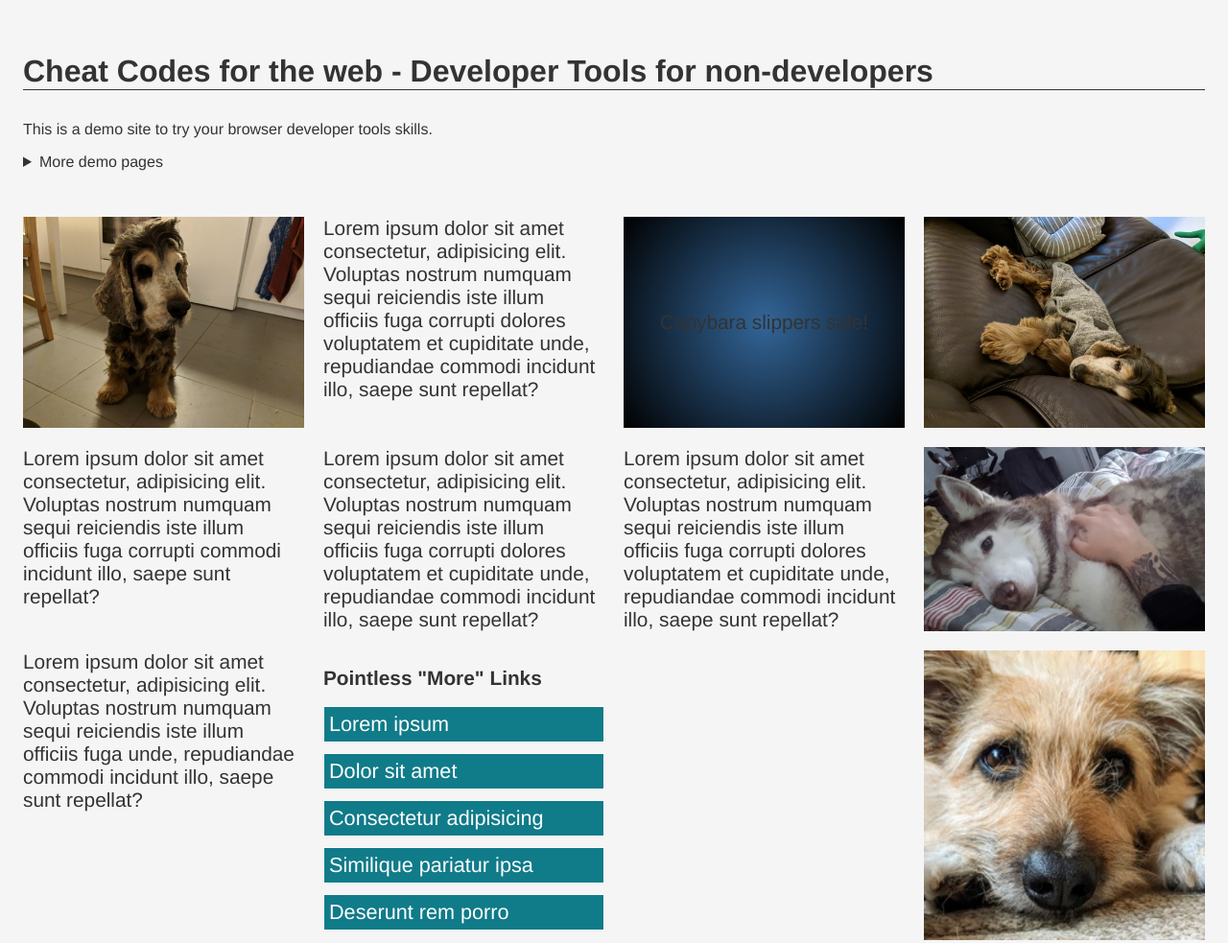
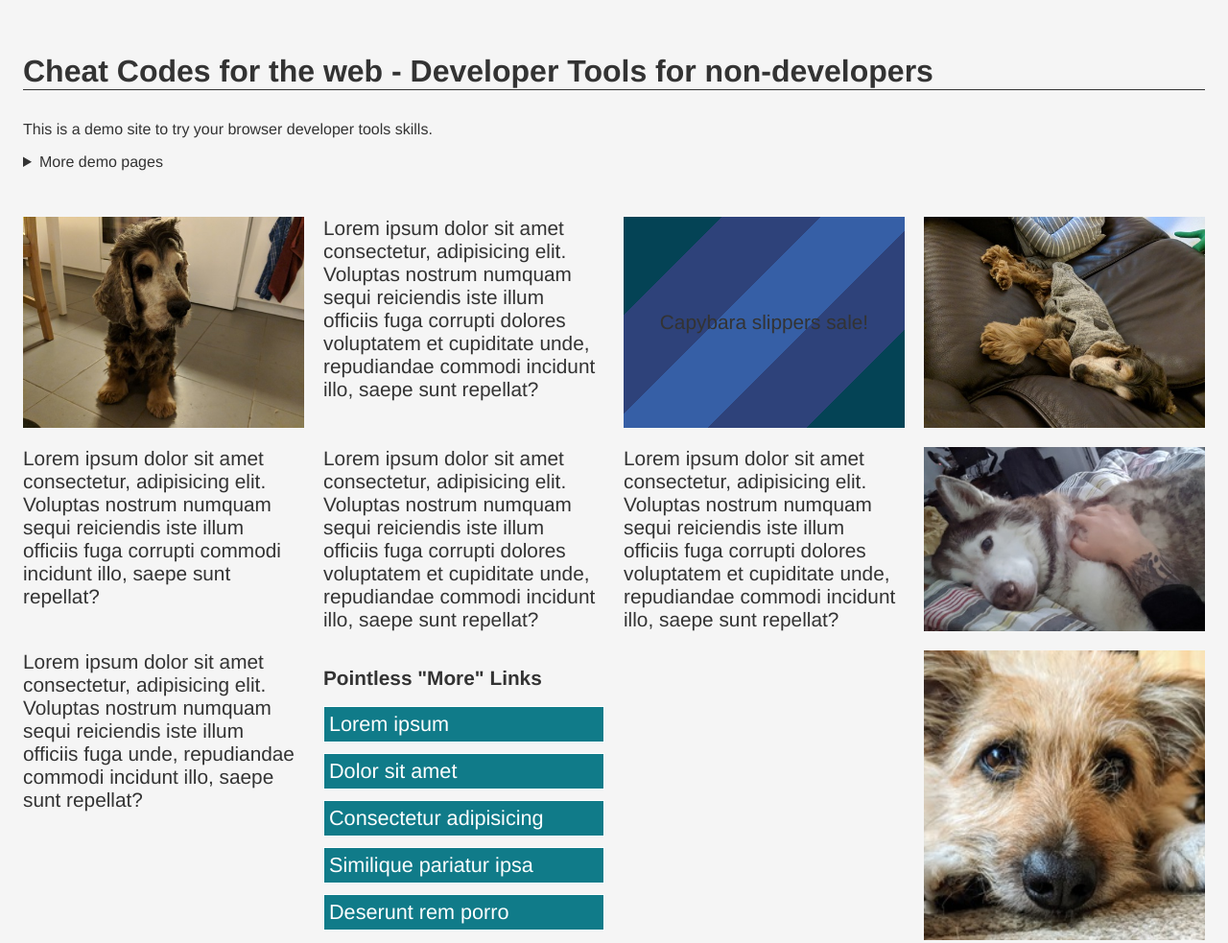
Before and after one commit to codepo8/web-cheatcodes, a plain HTML site: page demos/gallery.html in a window 1280 px wide. Shown: the top 983 px of the page at 96% size. Drawn offline with Linux system fonts and the light colour scheme.

Commit message:
new gradient

```diff
--- a/demos/gallery.html
+++ b/demos/gallery.html
@@ -32,7 +32,8 @@
             font-size: 1.3em;
         }
         .ad {
-            background-image: radial-gradient(circle, #369, #000);
+            /* background-image: radial-gradient(circle, #369, #000); */
+            background-image: linear-gradient(135deg, rgb(4, 67, 85) 0% 20%, rgb(46, 66, 122) 20% 40%, rgb(54 95 166) 40% 60%, rgb(46, 66, 122) 60% 80%, rgb(4, 67, 85) 80% 100%);
             display: flex;
             flex-direction: column;
             text-align: center;
```
Also changed, not shown: 1 other file.
